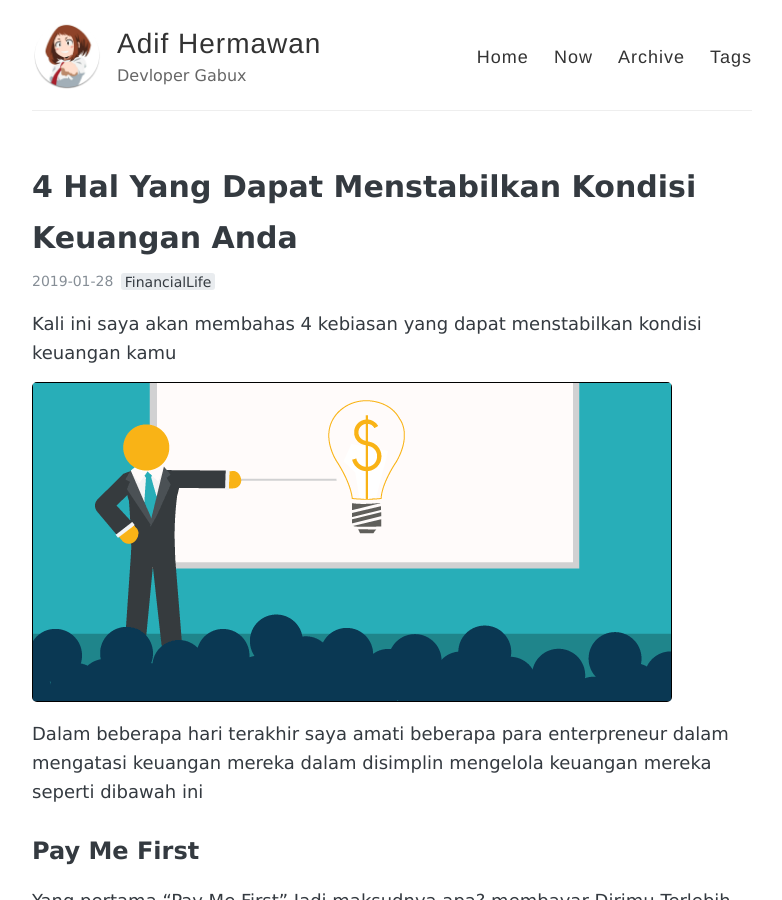
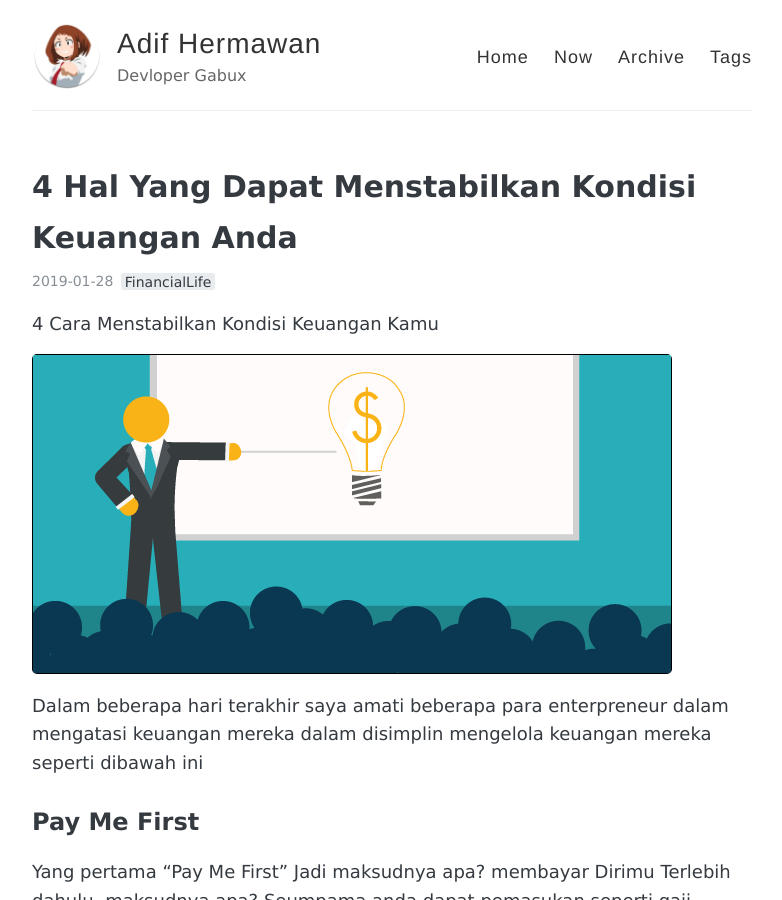
Before and after one commit to adif48/Blog, a Jekyll site: the page built from _posts/2019-01-28-cara-menstabilkan-keuangan-anda.md, in a window 1280 px wide and 900 px high. Shown: the whole window, without its empty margins (248-1030 px from the left). Built offline with Jekyll 4.4.1, drawn with Linux system fonts in a browser that asks for light colours; comment, search, counter and statistics services are not loaded.

Commit message:
Update 2019-01-28-cara-menstabilkan-keuangan-anda.md

```diff
--- a/_posts/2019-01-28-cara-menstabilkan-keuangan-anda.md
+++ b/_posts/2019-01-28-cara-menstabilkan-keuangan-anda.md
@@ -5,7 +5,7 @@ tags: [FinancialLife]
 comments: true
 ---
 
-Kali ini saya akan membahas 4 kebiasan yang dapat menstabilkan kondisi keuangan kamu
+4 Cara Menstabilkan Kondisi Keuangan Kamu
 
 ![](https://raw.githubusercontent.com/adif48/blog/gh-pages/images/enterprenuer-life.png)
 
```
